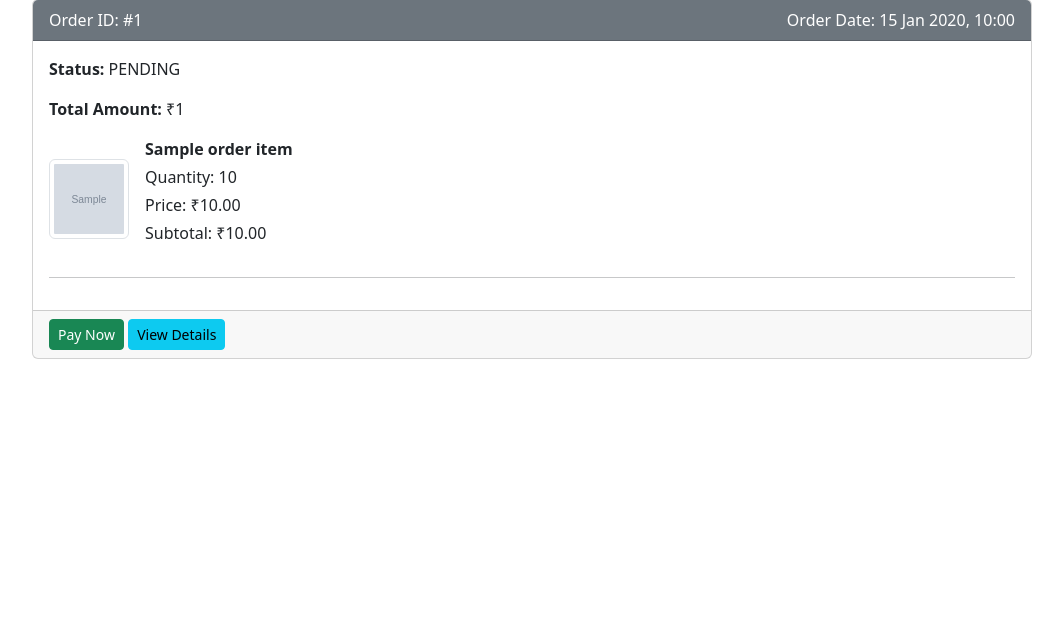
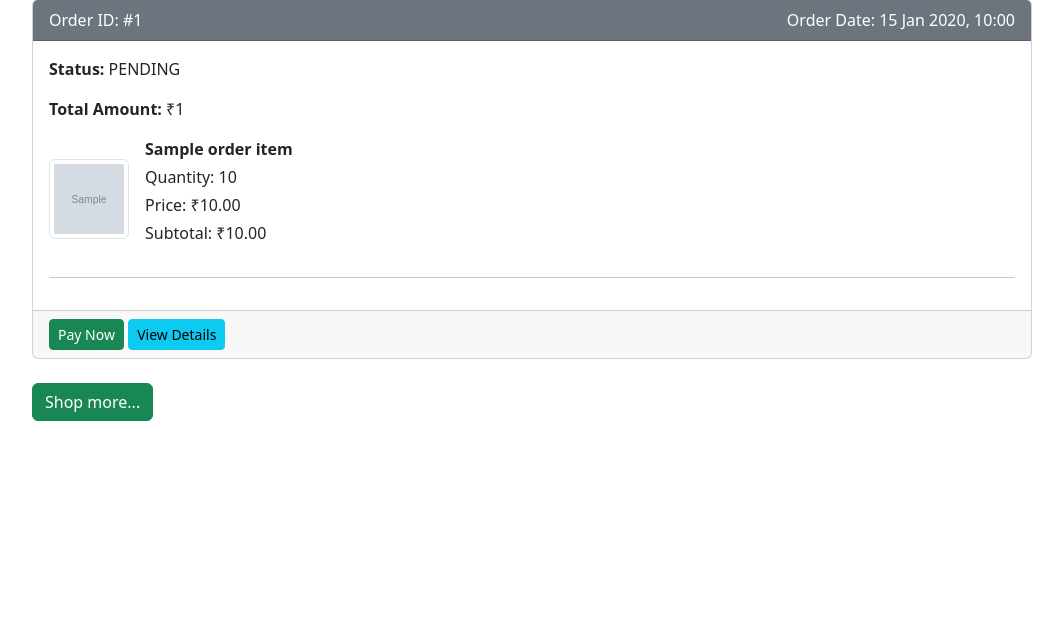
Before and after one commit to ananthakrishnanpta/shop-b420, a Django app: template zshop/orders/templates/order_history_2.html in a window 1280 px wide. Shown: the part 132-752 px from the top of the page, without its empty margins (108-1171 px from the left). Run offline with Django 5.2, Linux system fonts and the light colour scheme; the template is opened without the code that fills it: most values are stand-ins (such as "Sample title", 1, 10 or a date in 2020); grey boxes marked "Sample" are stand-in pictures.

Commit message:
order history updated

```diff
--- a/zshop/orders/templates/order_history_2.html
+++ b/zshop/orders/templates/order_history_2.html
@@ -57,6 +57,9 @@ Order History
             </div>
         </div>
         {% endfor %}
+        <div class="banner">
+            <a href="{% url 'homepage' %}" class="btn btn-success">Shop more...</a>
+        </div>
     {% else %}
     <div class="alert alert-warning">
         No orders found. <a href="{% url 'homepage' %}" class="alert-link">Start Shopping</a>
--- a/zshop/orders/views.py
+++ b/zshop/orders/views.py
@@ -93,6 +93,8 @@ def select_address_for_order(request, order_id):
     if request.method == 'POST':
         # Get the selected address ID from the form
         address_id = request.POST.get('address')
+
+        # redirect back to the same page if no address is selected
         if not address_id:
             return redirect('select_address_for_order', order_id=order.id)
 
```
